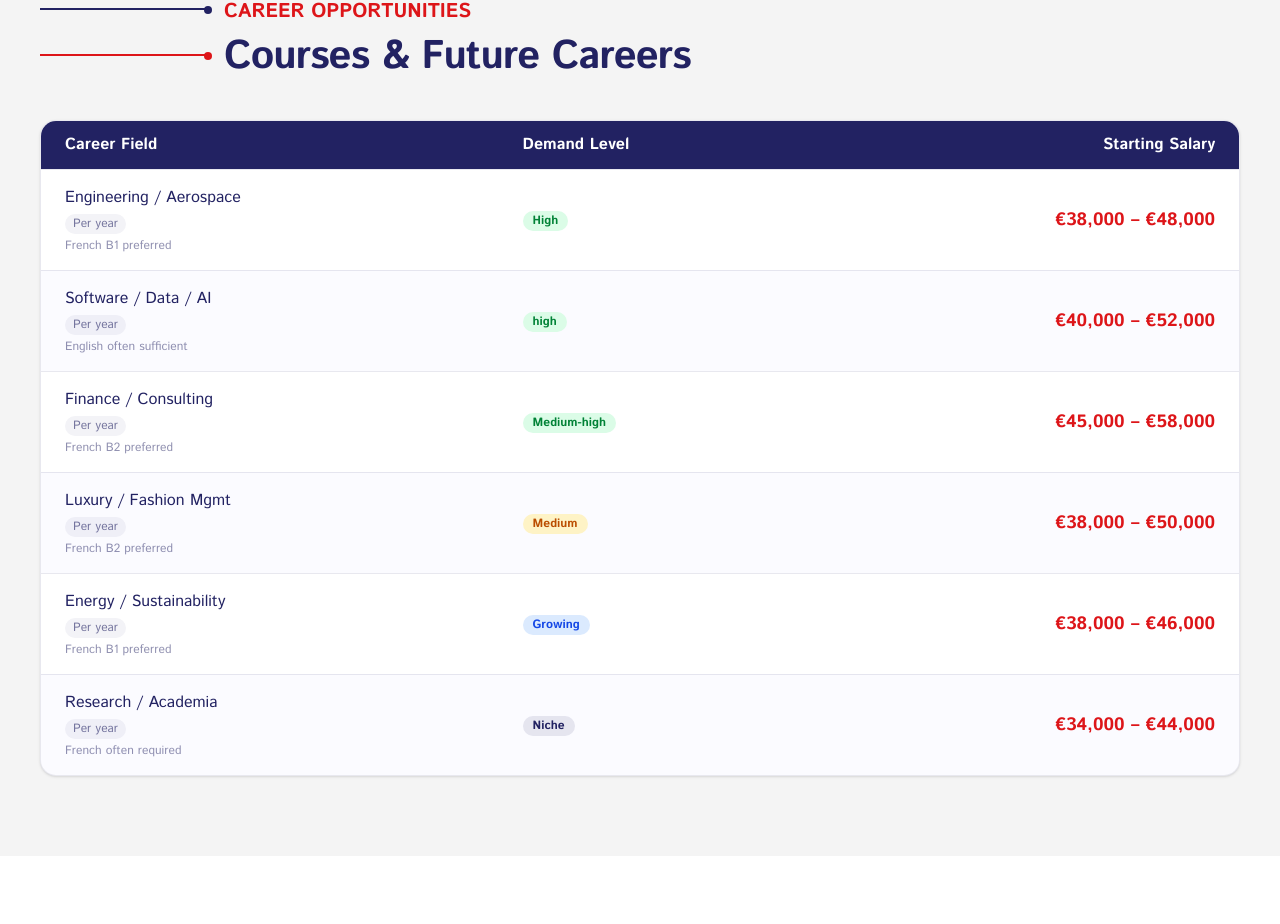
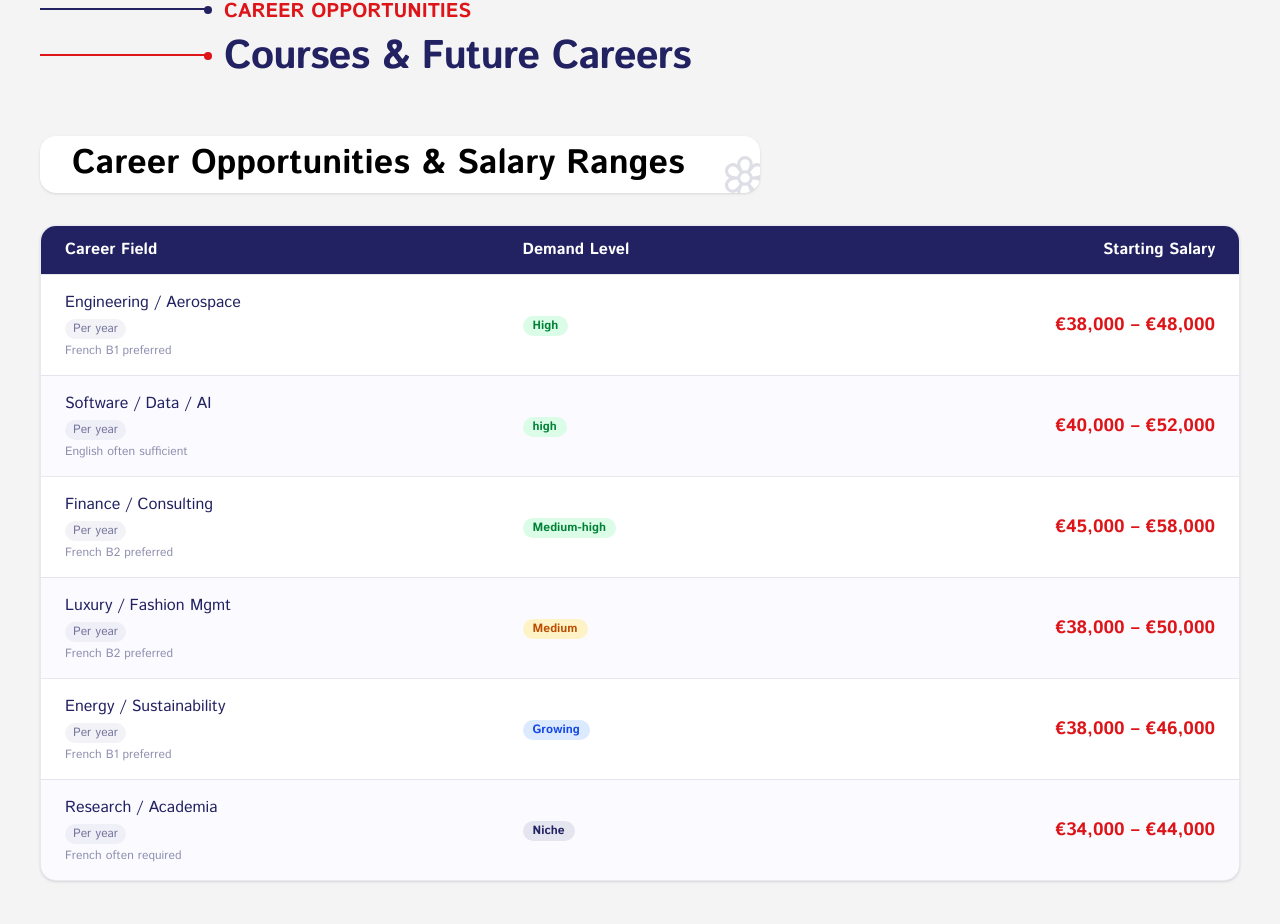
Before and after one commit to motasimdev/Global-Alliance, a React (Vite) app: page /destination/france in a window 1280 px wide. Shown: the part 5918-6842 px from the top of the page. Built offline with nearby package versions, Linux system fonts and the light colour scheme.

Commit message:
career oppor done

```diff
--- a/src/components/layouts/destinationDetails/Destination_Details_CareerOpportunities.jsx
+++ b/src/components/layouts/destinationDetails/Destination_Details_CareerOpportunities.jsx
@@ -1,6 +1,8 @@
 import React from "react";
 import Container from "../../Container";
 import Heading from "../../Heading";
+import { PiFlower } from "react-icons/pi";
+
 
 const currencySymbols = {
   EUR: "€",
@@ -79,6 +81,12 @@ const Destination_Details_CareerOpportunities = ({ destination = {} }) => {
             />
           </div>
 
+          <div className="relative mt-6 md:mt-9 lg:mt-14 mb-8 bg-white shadow-sm lg:w-3/5 rounded-2xl px-8 py-2 overflow-hidden">
+          <PiFlower className="text-[50px] absolute -bottom-2.5 -right-2.5 text-secondary/15"/>
+            <h4 className="text-2xl md:text-3xl lg:text-[34px] font-bold">
+              Career Opportunities & Salary Ranges
+            </h4>
+          </div>
           <div className="bg-white rounded-2xl border border-secondary/10 shadow-sm overflow-hidden">
             <div className="overflow-x-auto">
               <table className="w-full text-sm md:text-base min-w-[600px]">
@@ -133,7 +141,9 @@ const Destination_Details_CareerOpportunities = ({ destination = {} }) => {
                         </td>
                         <td className="text-right px-4 md:px-6 py-4">
                           <span className="text-base md:text-lg font-bold text-primary">
-                            {currencySymbol}{low} – {currencySymbol}{high}
+                            {currencySymbol}
+                            {low} – {currencySymbol}
+                            {high}
                           </span>
                         </td>
                       </tr>
--- a/src/components/layouts/destinationDetails/Destination_Details_TuitionFees.jsx
+++ b/src/components/layouts/destinationDetails/Destination_Details_TuitionFees.jsx
@@ -115,7 +115,7 @@ const Destination_Details_TuitionFees = ({ destination }) => {
             </div>
 
             <section id="tuition-fees">
-              <div className="mt-26 mb-8 bg-tertiary lg:w-1/3 rounded-2xl px-8 py-2">
+              <div className="mt-14 md:mt-26 mb-8 bg-tertiary lg:w-1/3 rounded-2xl px-8 py-2">
                 <h4 className="text-2xl md:text-3xl lg:text-[34px] font-bold">
                   Tuition Fees
                 </h4>
```
